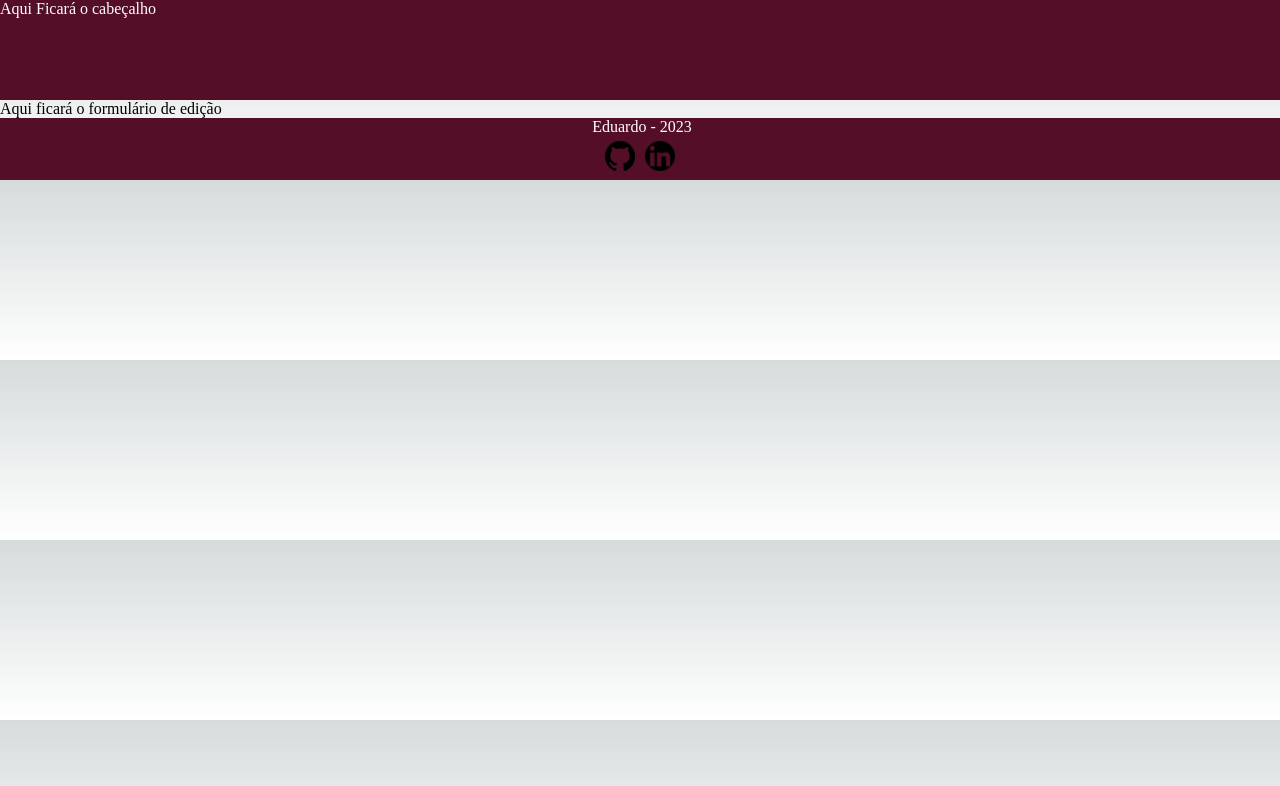
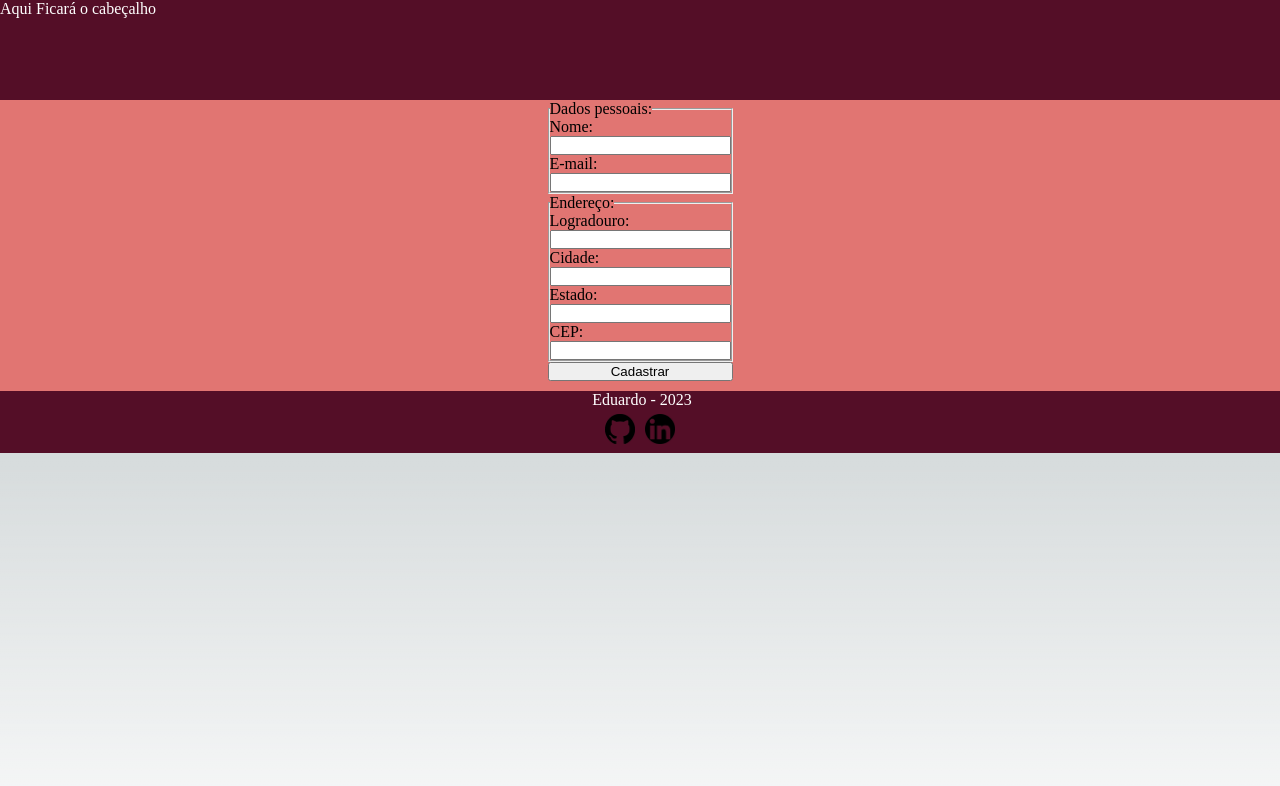
Before and after one commit to EduardoGomesSa/cadastro-cliente-next, a Next.js app: page /formulario in a window 1280 px wide. Shown: the top 786 px of the page. Built offline with nearby package versions, Linux system fonts and the light colour scheme.

Commit message:
criação com sucesso de uma lógica para gerenciar as rotas de atualização e inserção. Precisa ser refatorada

```diff
--- a/src/pages/dados/clientes.tsx
+++ b/src/pages/dados/clientes.tsx
@@ -1,5 +1,6 @@
 import { useEffect, useState } from "react"
 import Cliente from "../../models/cliente"
+import Formulario from "../formulario"
 
 export default function Clientes(){
     const [clientes, setClientes] = useState<Cliente[]>([])
@@ -23,7 +24,7 @@ export default function Clientes(){
                     <td>{cliente.nome}</td>
                     <td>{cliente.email}</td>
                     <td>
-                        <a href="../../formularios/atualizacao">Editar</a>
+                        <a href="http://localhost:3000/formulario"><Formulario tipoForm={"atualizacao"}></Formulario>Edicap</a>
                         |
                         <a href="http://">Deletar</a>
                     </td>
--- a/src/pages/formulario.tsx
+++ b/src/pages/formulario.tsx
@@ -13,9 +13,9 @@ export default function Formulario(props:FormularioProps){
         <div className={styles.formulario}>
             <Header />
             {
-                props.tipoForm === "cadastro" ?
-                <Cadastro /> :
-                <AtualizacaoCliente />
+                props.tipoForm === "atualizacao" ?
+                <AtualizacaoCliente /> :
+                <Cadastro />
             }
 
             <Footer />
```
